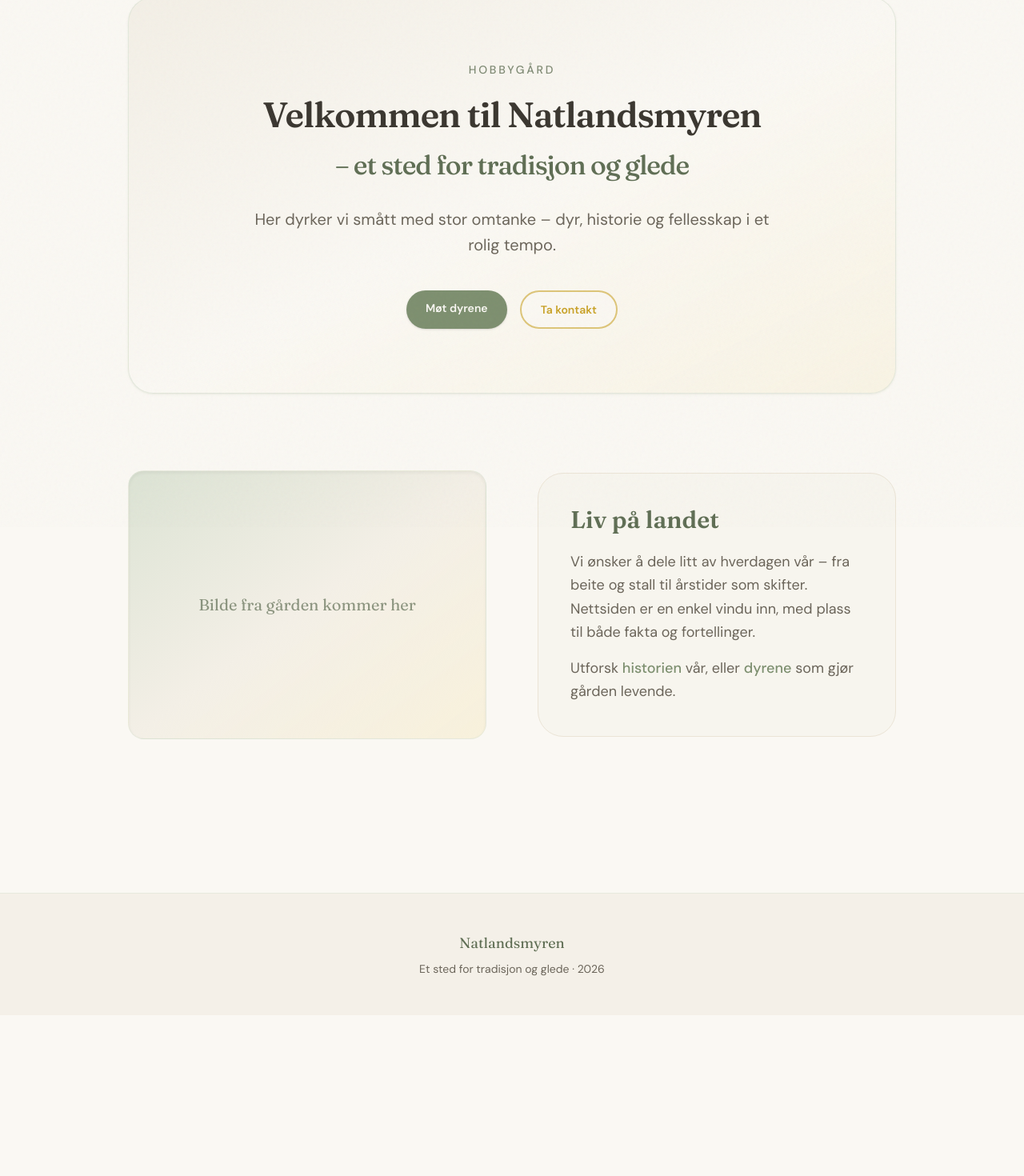
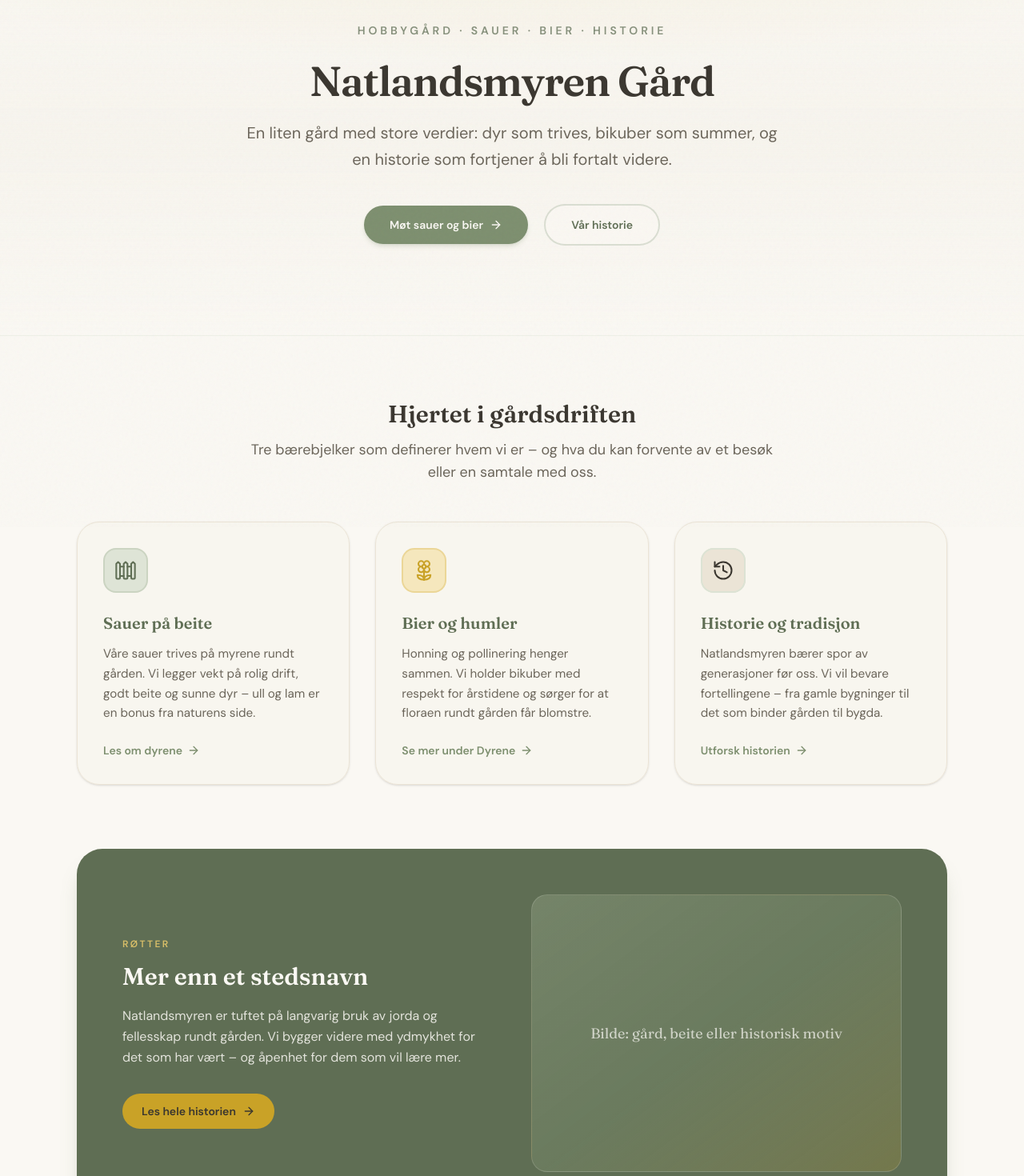
Before and after one commit to eirnat/Natlandsmyren, a Next.js app: page / in a window 1280 px wide. Shown: the part 141-1611 px from the top of the page at 80% size. Before the commit the page ends 1410 px from the top, so only its background shows below. Built offline with nearby package versions, Linux system fonts and the light colour scheme.

Commit message:
Oppdatert

```diff
--- a/app/lib/gard.ts
+++ b/app/lib/gard.ts
@@ -1,2 +1,2 @@
-/** Bytt ut med gårdens navn – brukes i hero og metadata. */
-export const GARD_NAVN = "Natlandsmyren";
+/** Bytt ut med gårdens navn – brukes i hero, header og metadata. */
+export const GARD_NAVN = "Natlandsmyren Gård";
--- a/app/page.tsx
+++ b/app/page.tsx
@@ -1,86 +1,193 @@
 import Link from "next/link";
+import { ArrowRight, Fence, Flower2, History } from "lucide-react";
 import { GARD_NAVN } from "./lib/gard";
+
+const fokus = [
+  {
+    tittel: "Sauer på beite",
+    beskrivelse:
+      "Våre sauer trives på myrene rundt gården. Vi legger vekt på rolig drift, godt beite og sunne dyr – ull og lam er en bonus fra naturens side.",
+    ikon: Fence,
+    href: "/dyrene",
+    lenkeTekst: "Les om dyrene",
+    accent: "bg-sage-soft/90 text-sage-dark ring-sage/20",
+  },
+  {
+    tittel: "Bier og humler",
+    beskrivelse:
+      "Honning og pollinering henger sammen. Vi holder bikuber med respekt for årstidene og sørger for at floraen rundt gården får blomstre.",
+    ikon: Flower2,
+    href: "/dyrene",
+    lenkeTekst: "Se mer under Dyrene",
+    accent: "bg-honey-soft/90 text-honey ring-honey/25",
+  },
+  {
+    tittel: "Historie og tradisjon",
+    beskrivelse:
+      "Natlandsmyren bærer spor av generasjoner før oss. Vi vil bevare fortellingene – fra gamle bygninger til det som binder gården til bygda.",
+    ikon: History,
+    href: "/historie",
+    lenkeTekst: "Utforsk historien",
+    accent: "bg-cream-deep text-ink ring-sage-soft",
+  },
+] as const;
 
 export default function Home() {
   return (
-    <div className="mx-auto max-w-5xl px-6 pb-16 pt-12 md:px-8 md:pb-24 md:pt-16">
+    <div className="pb-20 md:pb-28">
       {/* Hero */}
       <section
-        className="rounded-[2rem] border border-sage-soft/70 bg-gradient-to-br from-cream-muted via-cream to-honey-soft/25 p-10 shadow-sm shadow-sage/10 md:p-14 lg:p-20"
-        aria-labelledby="hero-title"
+        className="relative border-b border-sage-soft/40 bg-gradient-to-b from-cream via-cream-muted/40 to-cream"
+        aria-labelledby="forside-tittel"
       >
-        <p className="mb-4 text-center text-sm font-medium uppercase tracking-[0.2em] text-sage-dark/80">
-          Hobbygård
+        <div className="pointer-events-none absolute inset-0 bg-[radial-gradient(ellipse_80%_50%_at_50%_-20%,rgba(200,162,39,0.12),transparent)]" />
+        <div className="relative mx-auto max-w-6xl px-6 pt-14 pb-16 md:px-8 md:pt-20 md:pb-24 lg:pt-24 lg:pb-28">
+          <p className="text-center text-xs font-semibold uppercase tracking-[0.28em] text-sage-dark/75 md:text-sm">
+            Hobbygård · sauer · bier · historie
           </p>
           <h1
-          id="hero-title"
-          className="font-display text-center text-3xl font-semibold leading-tight tracking-tight text-ink md:text-4xl lg:text-[2.75rem] lg:leading-snug"
+            id="forside-tittel"
+            className="font-display mx-auto mt-6 max-w-4xl text-center text-4xl font-semibold leading-[1.12] tracking-tight text-ink md:text-5xl lg:text-[3.25rem]"
           >
-          Velkommen til {GARD_NAVN}
-          <span className="mt-3 block text-2xl font-medium text-sage-dark md:text-3xl lg:text-[2.1rem]">
-            – et sted for tradisjon og glede
-          </span>
+            {GARD_NAVN}
           </h1>
-        <p className="mx-auto mt-8 max-w-2xl text-center text-lg leading-relaxed text-ink-muted md:text-xl">
-          Her dyrker vi smått med stor omtanke – dyr, historie og fellesskap i
-          et rolig tempo.
+          <p className="mx-auto mt-5 max-w-2xl text-center text-lg leading-relaxed text-ink-muted md:text-xl md:leading-relaxed">
+            En liten gård med store verdier: dyr som trives, bikuber som summer,
+            og en historie som fortjener å bli fortalt videre.
           </p>
-        <div className="mt-10 flex flex-wrap justify-center gap-4">
+          <div className="mt-10 flex flex-col items-center justify-center gap-4 sm:flex-row sm:gap-5">
             <Link
               href="/dyrene"
-            className="rounded-full bg-sage px-6 py-3 text-sm font-semibold text-cream shadow-sm transition hover:bg-sage-dark"
+              className="inline-flex items-center justify-center gap-2 rounded-full bg-sage px-8 py-3.5 text-sm font-semibold text-cream shadow-md shadow-sage/20 transition hover:bg-sage-dark hover:shadow-lg"
             >
-            Møt dyrene
+              Møt sauer og bier
+              <ArrowRight className="h-4 w-4" aria-hidden />
             </Link>
             <Link
-            href="/kontakt"
-            className="rounded-full border-2 border-honey/60 bg-cream/80 px-6 py-3 text-sm font-semibold text-honey transition hover:border-honey hover:bg-honey-soft/40"
+              href="/historie"
+              className="inline-flex items-center justify-center rounded-full border-2 border-sage/25 bg-cream/80 px-8 py-3.5 text-sm font-semibold text-sage-dark transition hover:border-honey/50 hover:bg-honey-soft/30"
             >
-            Ta kontakt
+              Vår historie
             </Link>
+          </div>
         </div>
       </section>
 
-      {/* Innhold med bilde + tekst – luftig */}
-      <section className="mt-16 md:mt-24" aria-labelledby="intro-heading">
-        <div className="grid gap-12 lg:grid-cols-2 lg:items-center lg:gap-16">
+      {/* Hovedinnhold */}
+      <div className="mx-auto max-w-6xl px-6 md:px-8">
+        {/* Tre søyler */}
+        <section className="mt-16 md:mt-20" aria-labelledby="fokus-overskrift">
+          <div className="mx-auto max-w-2xl text-center">
+            <h2
+              id="fokus-overskrift"
+              className="font-display text-2xl font-semibold text-ink md:text-3xl"
+            >
+              Hjertet i gårdsdriften
+            </h2>
+            <p className="mt-3 text-ink-muted md:text-lg">
+              Tre bærebjelker som definerer hvem vi er – og hva du kan forvente
+              av et besøk eller en samtale med oss.
+            </p>
+          </div>
+          <ul className="mt-12 grid gap-8 md:grid-cols-3 md:gap-6 lg:gap-8">
+            {fokus.map(
+              ({ tittel, beskrivelse, ikon: Ikon, href, lenkeTekst, accent }) => (
+                <li key={tittel}>
+                  <article className="group flex h-full flex-col rounded-[1.75rem] border border-cream-deep bg-cream-muted/35 p-8 shadow-sm transition hover:border-sage-soft hover:shadow-md md:p-7 lg:p-8">
                     <div
-            className="farm-img relative aspect-[4/3] overflow-hidden rounded-[1.75rem] border border-sage-soft/50 bg-gradient-to-br from-sage-soft via-cream-muted to-honey-soft/40 shadow-inner"
+                      className={`inline-flex h-14 w-14 items-center justify-center rounded-2xl ring-2 ring-inset ${accent}`}
+                    >
+                      <Ikon className="h-7 w-7" strokeWidth={1.75} aria-hidden />
+                    </div>
+                    <h3 className="font-display mt-6 text-xl font-semibold text-sage-dark">
+                      {tittel}
+                    </h3>
+                    <p className="mt-3 flex-1 text-sm leading-relaxed text-ink-muted md:text-[0.95rem] md:leading-relaxed">
+                      {beskrivelse}
+                    </p>
+                    <Link
+                      href={href}
+                      className="mt-6 inline-flex items-center gap-1.5 text-sm font-semibold text-sage transition group-hover:gap-2.5 group-hover:text-sage-dark"
+                    >
+                      {lenkeTekst}
+                      <ArrowRight className="h-4 w-4" aria-hidden />
+                    </Link>
+                  </article>
+                </li>
+              ),
+            )}
+          </ul>
+        </section>
+
+        {/* Historie – fremhevet bånd */}
+        <section
+          className="mt-16 md:mt-20"
+          aria-labelledby="historie-fremhevet"
+        >
+          <div className="overflow-hidden rounded-[2rem] border border-sage-dark/10 bg-sage-dark text-cream shadow-xl shadow-sage/25">
+            <div className="grid gap-10 p-10 md:grid-cols-2 md:items-center md:gap-12 md:p-12 lg:p-14">
+              <div>
+                <p className="text-xs font-semibold uppercase tracking-[0.2em] text-honey-light/90">
+                  Røtter
+                </p>
+                <h2
+                  id="historie-fremhevet"
+                  className="font-display mt-3 text-2xl font-semibold leading-snug md:text-3xl"
+                >
+                  Mer enn et stedsnavn
+                </h2>
+                <p className="mt-4 text-sm leading-relaxed text-cream/85 md:text-base md:leading-relaxed">
+                  Natlandsmyren er tuftet på langvarig bruk av jorda og
+                  fellesskap rundt gården. Vi bygger videre med ydmykhet for det
+                  som har vært – og åpenhet for dem som vil lære mer.
+                </p>
+                <Link
+                  href="/historie"
+                  className="mt-8 inline-flex items-center gap-2 rounded-full bg-honey px-6 py-3 text-sm font-semibold text-ink transition hover:bg-honey-light"
+                >
+                  Les hele historien
+                  <ArrowRight className="h-4 w-4" aria-hidden />
+                </Link>
+              </div>
+              <div
+                className="farm-img relative aspect-[4/3] min-h-[200px] rounded-[1.5rem] border border-cream/15 bg-gradient-to-br from-sage-light/30 via-sage/40 to-honey/20"
                 role="img"
-            aria-label="Plassholder for bilde fra gården"
+                aria-label="Illustrativ plassholder – bytt ut med bilde fra gården"
               >
-            <div className="absolute inset-0 flex items-center justify-center p-8 text-center">
-              <p className="font-display text-lg text-sage-dark/70 md:text-xl">
-                Bilde fra gården kommer her
+                <div className="absolute inset-0 flex items-center justify-center p-6 text-center">
+                  <p className="font-display text-base text-cream/70 md:text-lg">
+                    Bilde: gård, beite eller historisk motiv
                   </p>
                 </div>
               </div>
-          <div className="rounded-[2rem] border border-cream-deep bg-cream-muted/40 p-8 md:p-10">
-            <h2
-              id="intro-heading"
-              className="font-display text-2xl font-semibold text-sage-dark md:text-3xl"
-            >
-              Liv på landet
-            </h2>
-            <p className="mt-5 text-base leading-relaxed text-ink-muted md:text-lg">
-              Vi ønsker å dele litt av hverdagen vår – fra beite og stall til
-              årstider som skifter. Nettsiden er en enkel vindu inn, med plass
-              til både fakta og fortellinger.
-            </p>
-            <p className="mt-4 text-base leading-relaxed text-ink-muted md:text-lg">
-              Utforsk{" "}
-              <Link href="/historie" className="font-medium text-sage underline-offset-2 hover:underline">
-                historien
-              </Link>{" "}
-              vår, eller{" "}
-              <Link href="/dyrene" className="font-medium text-sage underline-offset-2 hover:underline">
-                dyrene
-              </Link>{" "}
-              som gjør gården levende.
-            </p>
             </div>
           </div>
         </section>
+
+        {/* Avsluttende CTA */}
+        <section
+          className="mt-16 rounded-[2rem] border border-sage-soft/60 bg-gradient-to-br from-cream-muted/60 to-honey-soft/15 px-8 py-12 text-center md:mt-20 md:px-12 md:py-14"
+          aria-labelledby="kontakt-cta"
+        >
+          <h2
+            id="kontakt-cta"
+            className="font-display text-xl font-semibold text-ink md:text-2xl"
+          >
+            Lyst å hilse på oss?
+          </h2>
+          <p className="mx-auto mt-3 max-w-lg text-ink-muted md:text-lg">
+            Enten du lurer på sauer, honning eller lokal historie – ta gjerne
+            kontakt.
+          </p>
+          <Link
+            href="/kontakt"
+            className="mt-8 inline-flex items-center gap-2 rounded-full border-2 border-sage bg-sage px-8 py-3.5 text-sm font-semibold text-cream transition hover:bg-sage-dark"
+          >
+            Gå til kontakt
+            <ArrowRight className="h-4 w-4" aria-hidden />
+          </Link>
+        </section>
+      </div>
     </div>
   );
 }
```
Also changed, not shown: index.html (deleted). Lines whose indentation alone changed are shown as unchanged.
